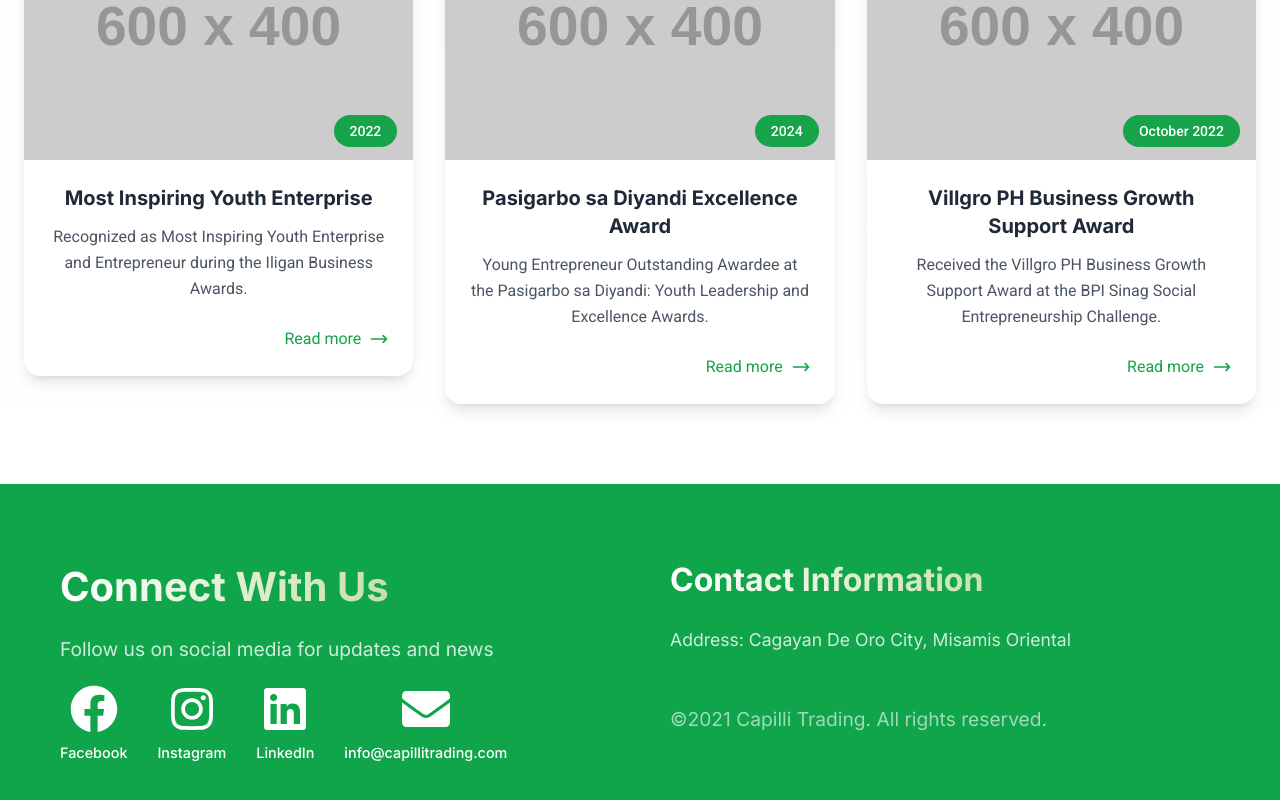
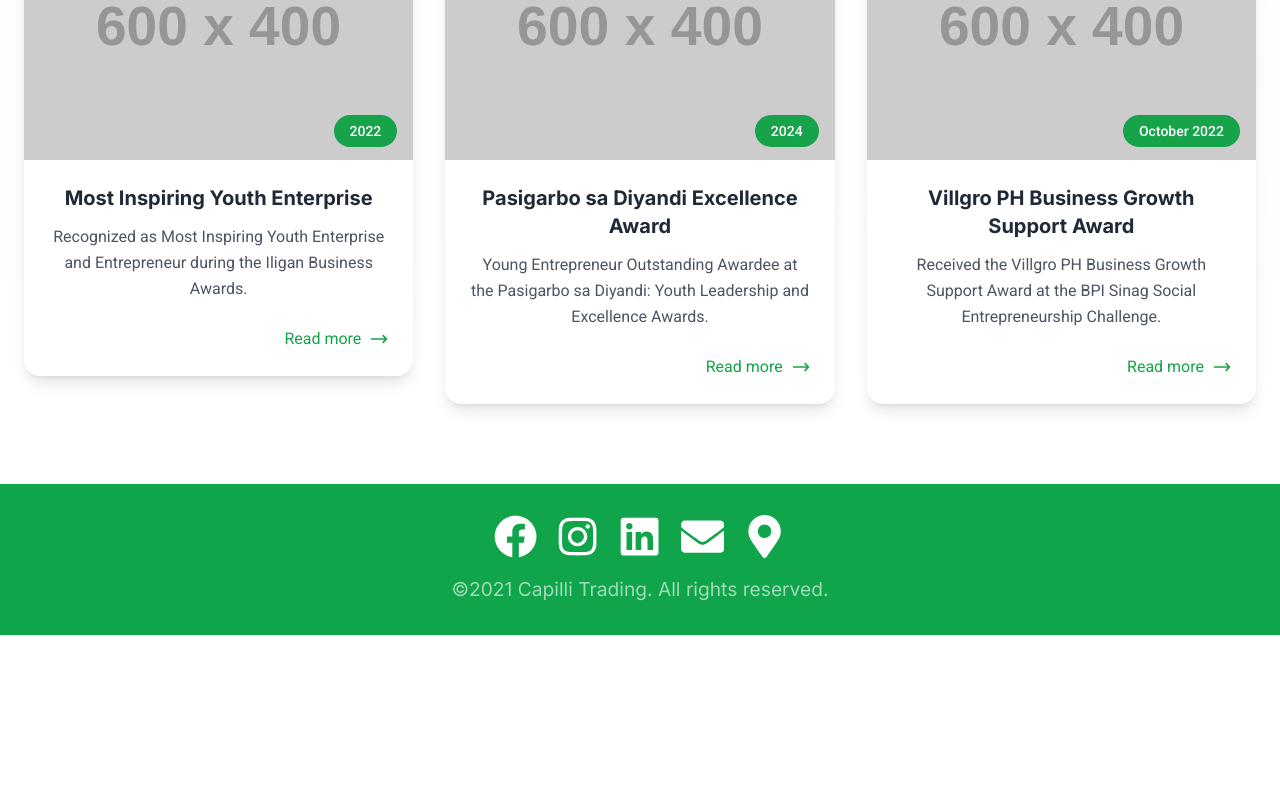
Before and after one commit to KyleGab2021/captraproj, a React (Create React App) app: page /news in a window 1280 px wide. Shown: the part 1569-2369 px from the top of the page. After the commit the page ends 2204 px from the top, so only its background shows below. Built offline with nearby package versions, Linux system fonts and the light colour scheme.

Commit message:
5th commit
footer change

```diff
--- a/package.json
+++ b/package.json
@@ -4,6 +4,7 @@
   "private": true,
   "dependencies": {
     "cra-template": "1.2.0",
+    "framer-motion": "^12.4.7",
     "react": "^19.0.0",
     "react-dom": "^19.0.0",
     "react-icons": "^5.4.0",
--- a/src/Footer.css
+++ b/src/Footer.css
@@ -3,7 +3,7 @@
   background-color: #10A54A; /* Pigment Green background color */
   color: #fff; /* White text color */
   text-align: center; /* Center align text */
-  padding: 50px 0; /* Padding for spacing */
+  padding: 5px 0; /* Reduced from 50px to 25px */
   font-family: 'Inter', 'Roboto', sans-serif; /* Custom font family */
 }
 
@@ -18,8 +18,8 @@
   flex-direction: row;
   justify-content: space-between;
   align-items: flex-start;
-  padding: 20px;
-  gap: 60px;
+  padding: 10px 20px; /* Reduced top/bottom padding from 20px to 10px */
+  gap: 30px; /* Reduced from 60px to 30px */
 }
 
 .footer-left, .footer-right {
@@ -60,25 +60,21 @@
 
 .social-media-icons {
   display: flex;
-  flex-wrap: wrap;
-  gap: 30px;
-  justify-content: flex-start;
-  margin-top: 20px;
-  opacity: 1;  /* Ensure icons are visible */
-  transform: none;  /* Remove any transform */
+  gap: 1.2rem; /* Slightly reduced gap */
+  margin-top: 1rem;
+  margin-bottom: 1rem; /* Add space between icons and copyright */
+  justify-content: center;
 }
 
 .social-media-item {
-  display: flex; /* Use flexbox for layout */
-  flex-direction: column; /* Column layout */
-  align-items: center; /* Center align items */
-  animation: fadeIn 0.5s ease forwards;
-  opacity: 0;
-  text-decoration: none;  /* Remove underline */
+  color: #fff;
+  font-size: 1.5rem;
+  transition: transform 0.3s ease, color 0.3s ease;
 }
 
 .social-media-item:hover {
-  text-decoration: none;  /* Ensure no underline on hover */
+  transform: translateY(-3px);
+  color: #4a90e2;
 }
 
 @keyframes fadeIn {
@@ -93,7 +89,7 @@
 }
 
 .social-icon {
-  font-size: 3em; /* Large icon size */
+  font-size: 1.8em; /* Reduced from 3em */
   color: #fff; /* White color for icons */
   transition: color 0.3s ease; /* Smooth color transition */
 }
@@ -145,15 +141,15 @@
 .copyright {
   font-size: 0.9em;
   color: rgba(255, 255, 255, 0.6);
-  margin-top: 40px;
-  text-align: left;
+  margin-top: 15px; /* Reduced from 20px to 15px */
+  text-align: center;
 }
 
 /* Responsive Design */
 @media (max-width: 768px) {
   .footer-content {
     flex-direction: column;
-    gap: 40px;
+    gap: 20px;
   }
 
   .footer-left, .footer-right,
@@ -166,4 +162,13 @@
   .social-media-icons {
     justify-content: center;
   }
+
+  .social-icon {
+    font-size: 1.5em; /* Even smaller on mobile */
+  }
 }
+
+.footer-container {
+  width: 100%;
+  text-align: center;
+}
--- a/src/Footer.js
+++ b/src/Footer.js
@@ -1,5 +1,5 @@
 import React, { useEffect, useState } from 'react';
-import { FaFacebook, FaInstagram, FaTwitter, FaEnvelope, FaLinkedin } from 'react-icons/fa';
+import { FaFacebook, FaInstagram, FaTwitter, FaEnvelope, FaLinkedin, FaMapMarkerAlt } from 'react-icons/fa';
 import './Footer.css';
 
 const Footer = () => {
@@ -17,56 +17,49 @@ const Footer = () => {
   const socialLinks = [
     {
       icon: <FaFacebook />,
-      label: 'Facebook',
-      link: 'https://facebook.com/capillitradinginc'  // Updated link
+      link: 'https://facebook.com/capillitradinginc',
+      ariaLabel: 'Facebook'
     },
     {
       icon: <FaInstagram />,
-      label: 'Instagram',
-      link: 'https://instagram.com/capillitradinginc'  // Updated link
+      link: 'https://instagram.com/capillitradinginc',
+      ariaLabel: 'Instagram'
     },
     {
       icon: <FaLinkedin />,
-      label: 'LinkedIn',
-      link: 'https://linkedin.com/company/capillitradinginc'  // Updated link
+      link: 'https://linkedin.com/company/capillitradinginc',
+      ariaLabel: 'LinkedIn'
     },
     {
       icon: <FaEnvelope />,
-      label: 'info@capillitrading.com',
-      link: 'mailto:info@capillitrading.com'  // This one is correct
+      link: 'mailto:info@capillitrading.com',
+      ariaLabel: 'Email'
+    },
+    {
+      icon: <FaMapMarkerAlt />,
+      link: 'https://maps.google.com/?q=Cagayan+De+Oro+City,+Misamis+Oriental',
+      ariaLabel: 'Location'
     }
   ];
 
   return (
     <footer className="footer">
       <div className="footer-content">
-        <div className={`footer-left ${isVisible ? 'animate-in' : ''}`}>
-          <h2>Connect With Us</h2>
-          <p>Follow us on social media for updates and news</p>
+        <div className={`footer-container ${isVisible ? 'animate-in' : ''}`}>
           <div className="social-media-icons">
             {socialLinks.map((social, index) => (
               <a
-                key={social.label}
+                key={social.ariaLabel}
                 href={social.link}
                 className="social-media-item"
-                style={{
-                  animationDelay: `${index * 0.1}s`,
-                  textDecoration: 'none'
-                }}
+                style={{ animationDelay: `${index * 0.1}s` }}
                 target="_blank"
                 rel="noopener noreferrer"
+                aria-label={social.ariaLabel}
               >
                 <span className="social-icon">{social.icon}</span>
-                <span className="social-label">{social.label}</span>
               </a>
             ))}
-          </div>
-        </div>
-
-        <div className={`footer-right ${isVisible ? 'animate-in' : ''}`}>
-          <div className="contact-info">
-            <h3>Contact Information</h3>
-            <p>Address: Cagayan De Oro City, Misamis Oriental</p>
           </div>
           <p className="copyright">©2021 Capilli Trading. All rights reserved.</p>
         </div>
--- a/src/pages/Home.js
+++ b/src/pages/Home.js
@@ -75,7 +75,7 @@ function Home() {
             Welcome to Capilli Trading
           </h1>
           <p className="text-lg md:text-xl text-gray-200 mb-10">
-            Your trusted partner in sustainable hair product solutions.
+            Hair as a product. Hair as an innovation. Hair as a solution.
           </p>
           <div className="flex flex-wrap justify-center gap-4">
             <button className="px-8 py-3 bg-green-600 text-white font-semibold rounded-lg shadow-lg hover:bg-green-700 transition-colors">
```
Also changed, not shown: 1 other file (tests, documents, lock files or other folders).
